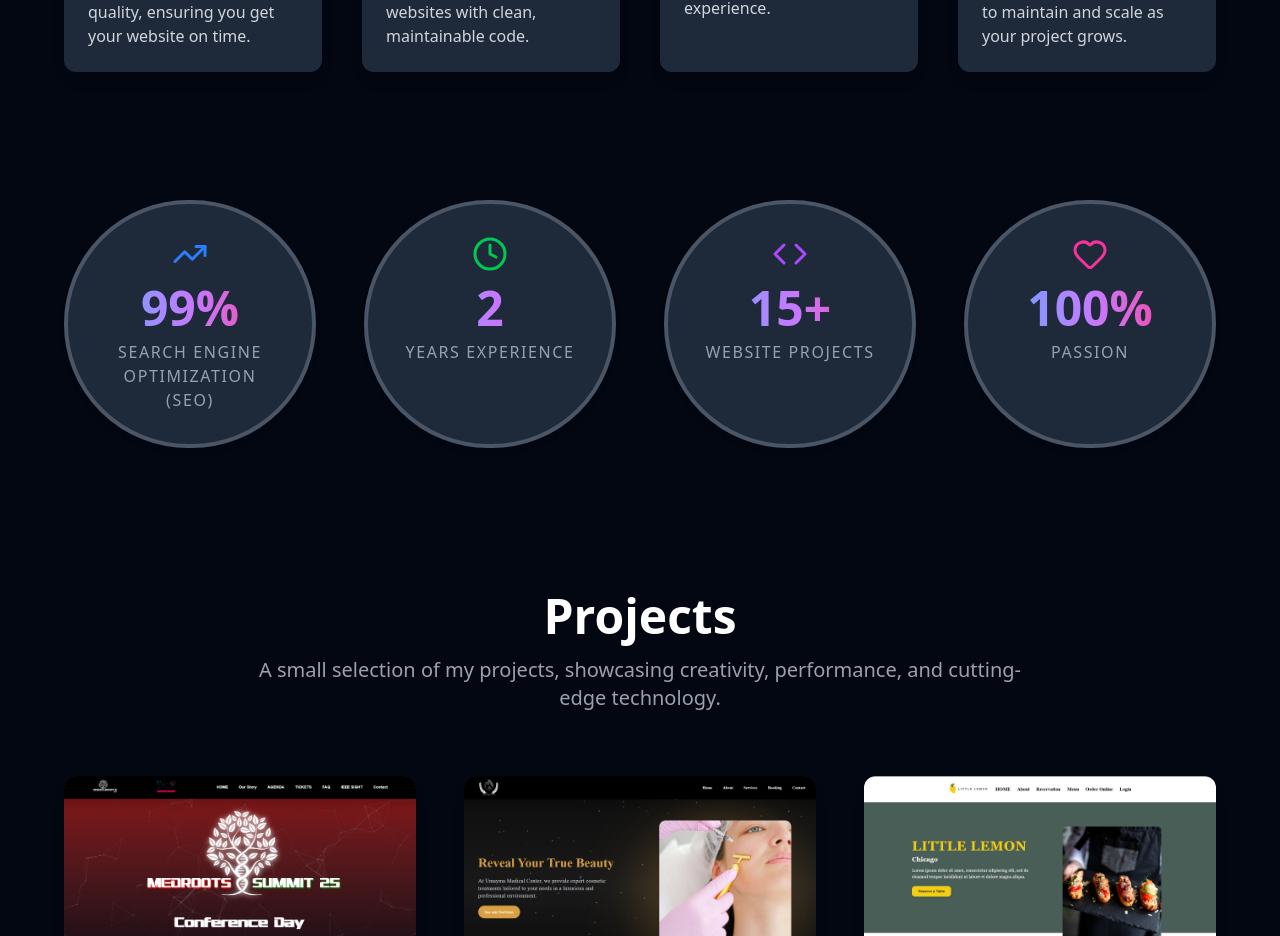
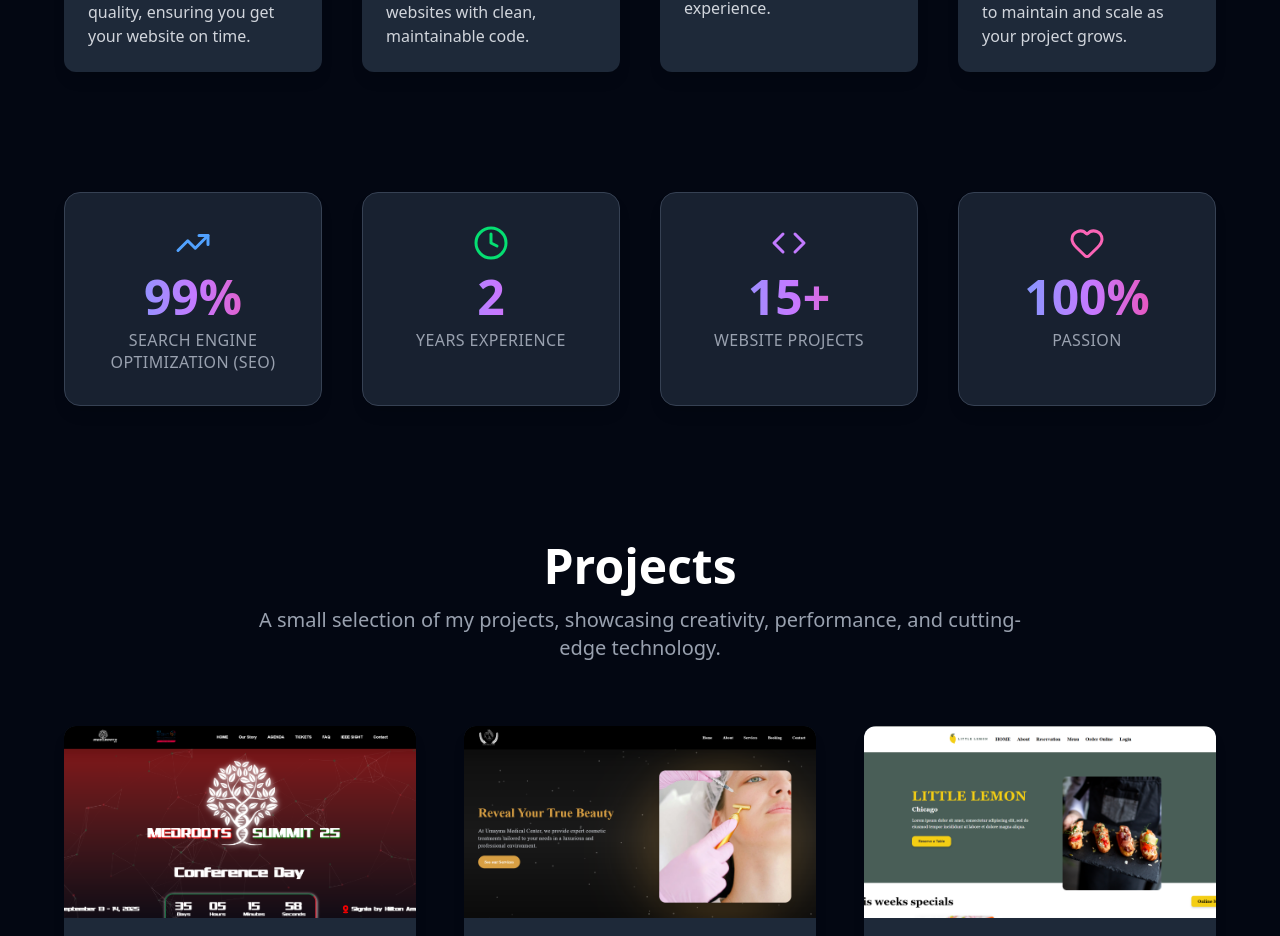
Before and after one commit to Jehad-Horani/portfolio-jh, a Next.js app: page / in a window 1280 px wide. Shown: the part 1616-2552 px from the top of the page. Built offline with nearby package versions, Linux system fonts and the light colour scheme; no server answers.

Commit message:
يييي

```diff
--- a/app/components/StatsSection.jsx
+++ b/app/components/StatsSection.jsx
@@ -1,5 +1,5 @@
 "use client";
-import { useEffect, useState } from "react";
+import { useEffect } from "react";
 import AOS from "aos";
 import "aos/dist/aos.css";
 import CountUp from "react-countup";
@@ -10,38 +10,67 @@ export default function StatsSection() {
   useEffect(() => {
     AOS.init({ duration: 1200, once: true });
   }, []);
+
   const { ref, inView } = useInView({
-    triggerOnce: true, // تشتغل مرة وحدة بس
-    threshold: 0.1,    // نسبة ظهور العنصر عشان يعتبر ظاهر (10%)
+    triggerOnce: true,
+    threshold: 0.2, // يشتغل لما 20% من العنصر تظهر
   });
 
   const stats = [
-    { value: 99, suffix: "%", label: "Search Engine Optimization (SEO)", icon: <TrendingUp className="mx-auto mb-3 text-blue-500" size={36} /> },
-    { value: 2, suffix: "", label: "Years Experience", icon: <Clock className="mx-auto mb-3 text-green-500" size={36} /> },
-    { value: 15, suffix: "+", label: "Website Projects", icon: <Code className="mx-auto mb-3 text-purple-500" size={36} /> },
-    { value: 100, suffix: "%", label: "Passion", icon: <Heart className="mx-auto mb-3 text-pink-500" size={36} /> },
+    {
+      value: 99,
+      suffix: "%",
+      label: "Search Engine Optimization (SEO)",
+      icon: <TrendingUp className="mx-auto mb-3 text-blue-400" size={36} />,
+    },
+    {
+      value: 2,
+      suffix: "",
+      label: "Years Experience",
+      icon: <Clock className="mx-auto mb-3 text-green-400" size={36} />,
+    },
+    {
+      value: 15,
+      suffix: "+",
+      label: "Website Projects",
+      icon: <Code className="mx-auto mb-3 text-purple-400" size={36} />,
+    },
+    {
+      value: 100,
+      suffix: "%",
+      label: "Passion",
+      icon: <Heart className="mx-auto mb-3 text-pink-400" size={36} />,
+    },
   ];
 
   return (
-    <section className="bg-gray-950 text-white py-16 px-6 md:px-16">
-      <div className="max-w-6xl mx-auto grid grid-cols-2 sm:grid-cols-4 gap-12 text-center">
+    <section className="bg-gray-950 text-white py-14 px-5 md:px-16">
+      <div className="max-w-6xl mx-auto grid grid-cols-1 sm:grid-cols-2 md:grid-cols-4 gap-8 sm:gap-10 text-center">
         {stats.map(({ value, suffix, label, icon }, i) => (
           <div
             key={i}
-            className="bg-gray-800 rounded-full border-4 border-gray-600 p-8 cursor-default shadow-md
-              hover:scale-105 hover:shadow-2xl transition-transform duration-300"
+            className="bg-gray-800/80 rounded-2xl border border-gray-700 p-6 sm:p-8 cursor-default shadow-lg
+              hover:scale-105 hover:shadow-2xl transition-all duration-300"
             data-aos="fade-up"
-            data-aos-delay={i * 200}
+            data-aos-delay={i * 150}
           >
             {icon}
-            <div className="text-5xl font-extrabold mb-2 text-transparent bg-clip-text bg-gradient-to-r from-blue-400 via-purple-400 to-pink-500" ref={ref}>
+            <div
+              className="text-4xl sm:text-5xl font-extrabold mb-2 text-transparent bg-clip-text bg-gradient-to-r from-blue-400 via-purple-400 to-pink-500"
+              ref={ref}
+            >
               {inView ? (
-                <CountUp end={value} duration={3} suffix={suffix} />
+                <CountUp end={value} duration={2.5} suffix={suffix} />
               ) : (
-                <span>{value}{suffix}</span> // أو أي شكل قبل ما يبدأ العد
+                <span>
+                  {value}
+                  {suffix}
+                </span>
               )}
             </div>
-            <p className="uppercase tracking-widest text-gray-400">{label}</p>
+            <p className="uppercase tracking-wide text-gray-400 text-sm sm:text-base leading-snug">
+              {label}
+            </p>
           </div>
         ))}
       </div>
```
